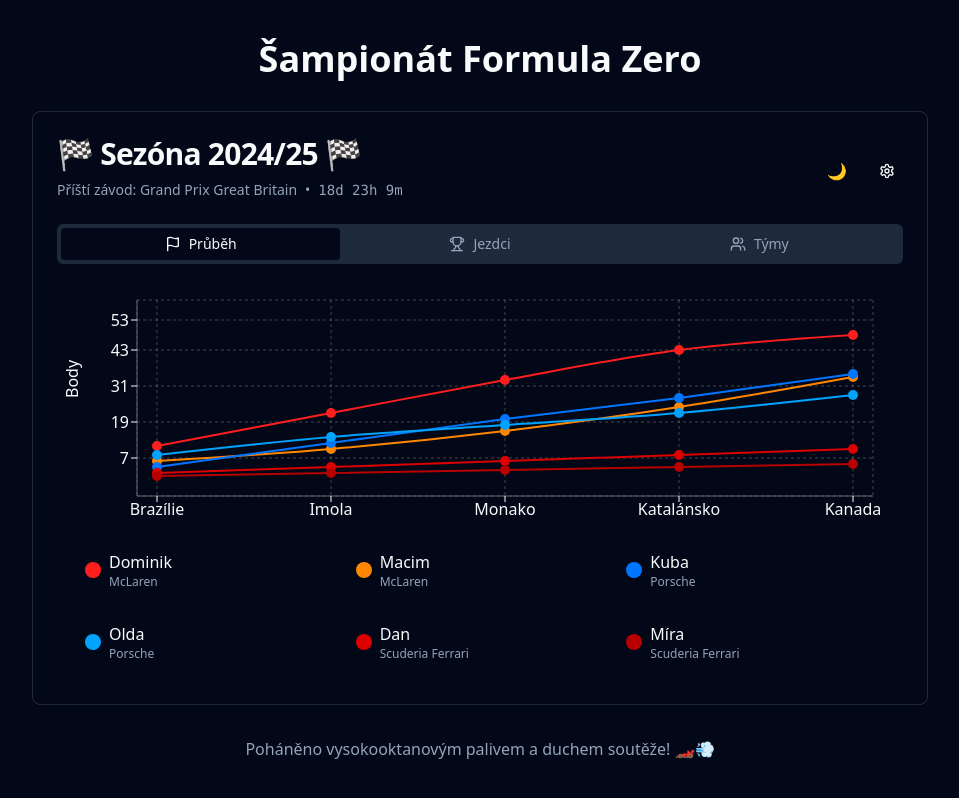
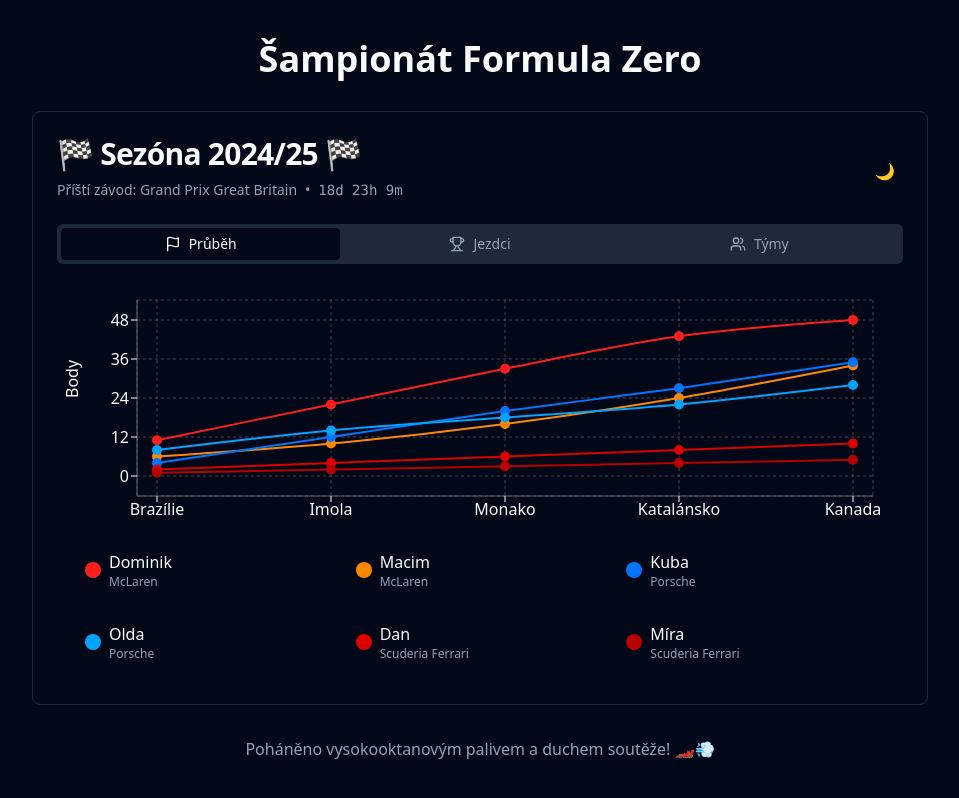
Before and after one commit to Olinkkt/formula-zero, a Next.js app: page / in a window 1280 px wide. Shown: the whole page, without its empty margins (160-1119 px from the left). Built offline with nearby package versions, Linux system fonts and the light colour scheme.

Commit message:
Remove admin authentication components and related API; add custom scrollbar styles to global CSS

```diff
--- a/app/api/auth/route.ts
+++ /dev/null
@@ -1,15 +0,0 @@
-import { verifyAdminPassword } from '@/lib/auth'
-import { NextResponse } from 'next/server'
-
-export async function POST(req: Request) {
-  const { password } = await req.json()
-
-  if (await verifyAdminPassword(password)) {
-    return NextResponse.json({ success: true })
-  }
-
-  return NextResponse.json(
-    { error: 'Nesprávné heslo' },
-    { status: 401 }
-  )
-}
--- a/app/globals.css
+++ b/app/globals.css
@@ -67,3 +67,28 @@
 .recharts-surface {
   @apply overflow-visible;
 }
+
+@layer utilities {
+  .scrollbar-visible {
+    scrollbar-width: thin;
+    scrollbar-color: hsl(var(--muted)) transparent;
+  }
+
+  .scrollbar-visible::-webkit-scrollbar {
+    width: 8px;
+    height: 8px;
+  }
+
+  .scrollbar-visible::-webkit-scrollbar-track {
+    background: transparent;
+  }
+
+  .scrollbar-visible::-webkit-scrollbar-thumb {
+    background-color: hsl(var(--muted));
+    border-radius: 4px;
+  }
+
+  .scrollbar-visible::-webkit-scrollbar-thumb:hover {
+    background-color: hsl(var(--muted-foreground));
+  }
+}
--- a/components/admin-auth-dialog.tsx
+++ /dev/null
@@ -1,53 +0,0 @@
-"use client"
-
-import { useState } from 'react'
-import { Dialog, DialogContent, DialogHeader, DialogTitle } from './ui/dialog'
-import { Input } from './ui/input'
-import { Button } from './ui/button'
-
-export function AdminAuthDialog({
-  open,
-  onOpenChange,
-  onAuthenticated
-}: {
-  open: boolean
-  onOpenChange: (open: boolean) => void
-  onAuthenticated: () => void
-}) {
-  const [password, setPassword] = useState('')
-  const [error, setError] = useState('')
-
-  const handleSubmit = async (e: React.FormEvent) => {
-    e.preventDefault()
-    const res = await fetch('/api/auth', {
-      method: 'POST',
-      body: JSON.stringify({ password })
-    })
-
-    if (res.ok) {
-      onAuthenticated()
-    } else {
-      setError('Nesprávné heslo')
-    }
-  }
-
-  return (
-    <Dialog open={open} onOpenChange={onOpenChange}>
-      <DialogContent>
-        <DialogHeader>
-          <DialogTitle>Admin přihlášení</DialogTitle>
-        </DialogHeader>
-        <form onSubmit={handleSubmit} className="space-y-4">
-          <Input
-            type="password"
-            placeholder="Heslo"
-            value={password}
-            onChange={(e) => setPassword(e.target.value)}
-          />
-          {error && <p className="text-red-500 text-sm">{error}</p>}
-          <Button type="submit">Přihlásit</Button>
-        </form>
-      </DialogContent>
-    </Dialog>
-  )
-}
--- a/components/formula-zero-championship.tsx
+++ b/components/formula-zero-championship.tsx
@@ -7,10 +7,8 @@ import { Card, CardHeader, CardTitle, CardContent } from '@/components/ui/card'
 import { Tabs, TabsContent, TabsList, TabsTrigger } from '@/components/ui/tabs'
 import { Badge } from '@/components/ui/badge'
 import { ScrollArea } from '@/components/ui/scroll-area'
-import { Flag, Trophy, Users, Activity, Settings } from 'lucide-react'
+import { Flag, Trophy, Users, Activity } from 'lucide-react'
 import { useTheme } from 'next-themes'
-import { AdminAuthDialog } from './admin-auth-dialog'
-import { AdminPanel } from './admin-panel'
 
 type Driver = {
   color: string
@@ -50,6 +48,12 @@ type Race = {
   status: 'upcoming' | 'completed'
 }
 
+type RaceResult = {
+  race: string
+  date: string
+  results: Record<string, number> // body z daného závodu
+}
+
 const nextRace: Race = {
   name: "Grand Prix Great Britain",
   date: "2025-02-02T18:00:00.000+01:00",
@@ -62,8 +66,6 @@ const FormulaZeroChampionship = () => {
   const [mounted, setMounted] = useState(false)
   const { theme, setTheme } = useTheme()
   const [timeLeft, setTimeLeft] = useState<string>('')
-  const [isAdminDialogOpen, setIsAdminDialogOpen] = useState(false)
-  const [isAdmin, setIsAdmin] = useState(false)
 
   useEffect(() => {
     setMounted(true)
@@ -104,51 +106,66 @@ const FormulaZeroChampionship = () => {
     return () => clearInterval(timer)
   }, [nextRace.date])
 
-  const raceData: RaceData[] = [
+  const raceData: RaceResult[] = [
     {
       race: 'Brazílie',
+      date: '2024-01-01',
+      results: {
         Dominik: 11,
         Macim: 6,
         Kuba: 4,
         Olda: 8,
         Dan: 2,
         Míra: 1,
+      }
     },
     {
       race: 'Imola',
-      Dominik: 22,
-      Macim: 10,
-      Kuba: 12,
-      Olda: 14,
-      Dan: 4,
-      Míra: 2,
+      date: '2024-01-01',
+      results: {
+        Dominik: 11,
+        Macim: 4,
+        Kuba: 8,
+        Olda: 6,
+        Dan: 2,
+        Míra: 1,
+      }
     },
     {
       race: 'Monako',
-      Dominik: 33,
-      Macim: 16,
-      Kuba: 20,
-      Olda: 18,
-      Dan: 6,
-      Míra: 3,
+      date: '2024-01-01',
+      results: {
+        Dominik: 11,
+        Macim: 6,
+        Kuba: 8,
+        Olda: 4,
+        Dan: 2,
+        Míra: 1,
+      }
     },
     {
       race: 'Katalánsko',
-      Dominik: 43,
-      Macim: 24,
-      Kuba: 27,
-      Olda: 22,
-      Dan: 8,
-      Míra: 4,
+      date: '2024-01-01',
+      results: {
+        Dominik: 10,
+        Macim: 8,
+        Kuba: 7,
+        Olda: 4,
+        Dan: 2,
+        Míra: 1,
+      }
     },
     {
       race: 'Kanada',
-      Dominik: 48,
-      Macim: 34,
-      Kuba: 35,
-      Olda: 28,
-      Dan: 10,
-      Míra: 5,
+      date: '2024-01-01',
+      results: {
+        Dominik: 5,
+        Macim: 10,
+        Kuba: 8,
+        Olda: 6,
+        Dan: 2,
+        Míra: 1,
+      }
     }
   ]
 
@@ -162,18 +179,34 @@ const FormulaZeroChampionship = () => {
   }
 
   const currentPoints: Standings = {
-    drivers: Object.entries(raceData[raceData.length - 1])
-      .filter(([key]) => key !== 'race')
-      .sort(([, a], [, b]) => (b as number) - (a as number))
-      .map(([driver, points], index, array) => ({
+    drivers: Object.entries(drivers).map(([driver]) => {
+      // Spočítáme celkové body pro každého jezdce ze všech závodů
+      const totalPoints = raceData.reduce((sum, race) =>
+        sum + race.results[driver], 0
+      )
+
+      // Najdeme nejvyšší počet bodů pro výpočet rozdílu
+      const maxTotalPoints = Math.max(
+        ...Object.keys(drivers).map(d =>
+          raceData.reduce((sum, race) => sum + race.results[d], 0)
+        )
+      )
+
+      return {
         driver,
-        points: points as number,
-        gap: index === 0 ? 0 : (array[0][1] as number) - (points as number)
-      })),
+        points: totalPoints,
+        gap: totalPoints === maxTotalPoints ? 0 : maxTotalPoints - totalPoints
+      }
+    }).sort((a, b) => b.points - a.points),
+
     constructors: Object.entries(
+      // Spočítáme body pro každý tým
       Object.entries(drivers).reduce<Record<string, number>>((teams, [driver, { team }]) => {
-        const points = raceData[raceData.length - 1][driver] as number
-        teams[team] = (teams[team] || 0) + points
+        // Sečteme body jezdce ze všech závodů
+        const driverPoints = raceData.reduce((sum, race) =>
+          sum + race.results[driver], 0
+        )
+        teams[team] = (teams[team] || 0) + driverPoints
         return teams
       }, {})
     )
@@ -236,9 +269,7 @@ const FormulaZeroChampionship = () => {
             whileTap={{ scale: 0.95 }}
             className={`flex items-center gap-2 p-2 rounded cursor-pointer transition-all
               ${focusedDriver === entry.value ? 'bg-accent' : 'hover:bg-accent/50'}`}
-            onMouseEnter={() => {
-              setFocusedDriver(entry.value)
-            }}
+            onMouseEnter={() => setFocusedDriver(entry.value)}
             onMouseLeave={() => setFocusedDriver(null)}
           >
             <div
@@ -259,12 +290,24 @@ const FormulaZeroChampionship = () => {
 
   // Get min and max points for better Y-axis scaling
   const allPoints = raceData.flatMap(race =>
-    Object.entries(race)
-      .filter(([key]) => key !== 'race')
-      .map(([, points]) => points as number)
+    Object.values(race.results)
   )
   const minPoints = Math.floor(Math.min(...allPoints))
   const maxPoints = Math.ceil(Math.max(...allPoints) * 1.1) // Add 10% padding at the top
+
+  // Funkce pro výpočet kumulativních bodů
+  const calculateTotalPoints = (races: RaceResult[], upToIndex: number) => {
+    const totals: Record<string, number> = {}
+
+    for (let i = 0; i <= upToIndex; i++) {
+      const race = races[i]
+      Object.entries(race.results).forEach(([driver, points]) => {
+        totals[driver] = (totals[driver] || 0) + points
+      })
+    }
+
+    return totals
+  }
 
   if (!mounted) return null
 
@@ -299,13 +342,6 @@ const FormulaZeroChampionship = () => {
             aria-label={theme === 'dark' ? "Přepnout na světlý režim" : "Přepnout na tmavý režim"}
           >
             {theme === 'dark' ? '🌙' : '☀️'}
-          </button>
-          <button
-            onClick={() => setIsAdminDialogOpen(true)}
-            className="p-2 rounded-full hover:bg-accent/50 transition-colors"
-            aria-label="Admin přístup"
-          >
-            <Settings className="w-4 h-4" />
           </button>
         </div>
       </CardHeader>
@@ -342,7 +378,10 @@ const FormulaZeroChampionship = () => {
                   <div className="h-[400px]">
                     <ResponsiveContainer width="100%" height="100%">
                       <LineChart
-                        data={raceData}
+                        data={raceData.map((race, index) => ({
+                          race: race.race,
+                          ...calculateTotalPoints(raceData, index)
+                        }))}
                         margin={{
                           top: 20,
                           right: 30,
@@ -358,7 +397,7 @@ const FormulaZeroChampionship = () => {
                           padding={{ left: 20, right: 20 }}
                         />
                         <YAxis
-                          domain={[minPoints, maxPoints]}
+                          domain={[0, maxPoints]}
                           tick={{ fill: 'currentColor' }}
                           tickLine={{ stroke: 'currentColor' }}
                           label={{ value: 'Body', angle: -90, position: 'insideLeft', fill: 'currentColor', offset: -5 }}
@@ -470,25 +509,6 @@ const FormulaZeroChampionship = () => {
           </AnimatePresence>
         </Tabs>
       </CardContent>
-
-      <AdminAuthDialog
-        open={isAdminDialogOpen}
-        onOpenChange={setIsAdminDialogOpen}
-        onAuthenticated={() => {
-          setIsAdmin(true)
-          setIsAdminDialogOpen(false)
-        }}
-      />
-
-      {isAdmin && (
-        <div className="p-4 border-t">
-          <AdminPanel
-            drivers={drivers}
-            raceData={raceData}
-            onLogout={() => setIsAdmin(false)}
-          />
-        </div>
-      )}
     </Card>
   )
 }
--- a/lib/auth.ts
+++ /dev/null
@@ -1,5 +0,0 @@
-const ADMIN_PASSWORD = process.env.ADMIN_PASSWORD || 'admin123'
-
-export async function verifyAdminPassword(password: string) {
-  return password === ADMIN_PASSWORD
-}
```
Also changed, not shown: components/admin-panel.tsx (deleted, +0 -129 lines). Lines whose indentation alone changed are shown as unchanged.
